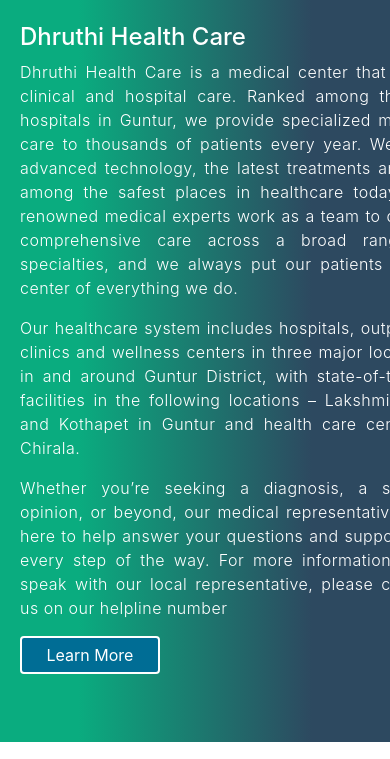
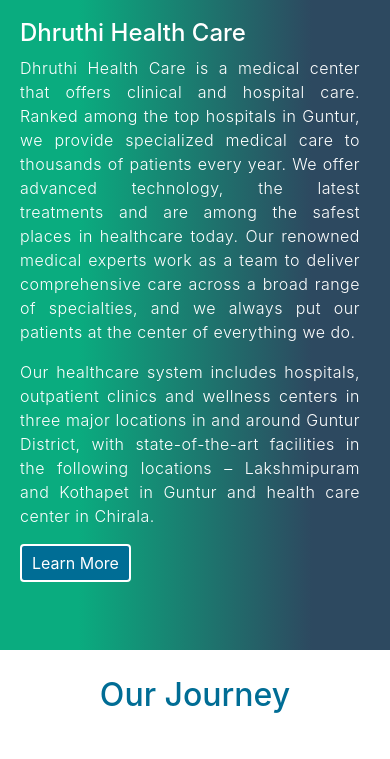
Before and after one commit to DT7Solutions/dhruthi-hospitals-2, a Django app: page / in a window 390 px wide. Shown: the part 1603-2362 px from the top of the page. Run offline with Django 4.2, Linux system fonts and the light colour scheme; data comes from the database, SQL or seed files in the repository; some libraries are stand-ins or nearby versions.

Commit message:
fixed all issues

```diff
--- a/dhruthi/static/css/dhruthi.css
+++ b/dhruthi/static/css/dhruthi.css
@@ -97,9 +97,6 @@
     width: 45rem !important;
     background:linear-gradient(0deg, rgba(189, 171, 181, 0.3), #0eaa7e),url(../images//dh-images/Untitled-design-11.webp);
 }
-.about-section{
-    background-color:#0aac7f !important;
-}
 .meet-our-doctor{
     padding: 10px;
 
@@ -116,7 +113,7 @@
 
 /*--about--*/
 .about-section{
-    /* background-color: #00a97a; */
+    background-color:#0aac7f !important;
     background-image: linear-gradient(to right, rgba(196, 38, 17, 0) 20%,rgb(45,73,96) 80% );
     padding:20px;
     margin-top: -48px;
@@ -134,12 +131,26 @@
     border-radius:10px;
     color: #ffff;
   }
-  .about-img{
-    width:600px;
-    height:480px;
+  /* .about-img{
+    align-items: center;
     border-radius: 6px;
-    /* margin-top: -15px !important; */
-  }
+
+  } */
+.ab-img {
+  width: 100%;
+
+  height:auto;
+}
+.ab-img img{
+  border-radius: 6px;
+  overflow: hidden;
+}
+
+
+.ab-content {
+  padding-right: 10px !important;
+}
+
   .about-text p{
     font-size: 16px;
     text-align: justify;
@@ -230,13 +241,13 @@
    .doctor-one{
     border-radius: 20px;
     width:350px;
-    height:350px;
+    height:360px;
     /* filter: drop-shadow(0 20px 15px  rgb(86, 87, 88)); */
    }
    .doctor-two{
     border-radius: 20px;
     width:350px;
-    height:350px;
+    height:360px;
 
    }
 
@@ -360,7 +371,7 @@
         margin-left: -0.625rem; } */
 
 
-        /*--map-container--*/
+/*--map-container--*/
         .maps-container{
             display: flex;
             flex-direction: column;
@@ -793,7 +804,7 @@
   font-size: 22px !important;
 }
 .link1,.link2{
-  border-right: 1px solid rgb(117, 117, 117) !important;
+  /* border-right: 1px solid rgb(117, 117, 117); */
   padding: 4px !important;
 }
 .link1 a{
--- a/dhruthi/static/css/responces.css
+++ b/dhruthi/static/css/responces.css
@@ -1,3 +1,5 @@
+
+
 
 
 @media screen and (max-width: 945px)  {
--- a/dhruthi/static/css/templatemo-medic-care.css
+++ b/dhruthi/static/css/templatemo-medic-care.css
@@ -959,10 +959,12 @@
   }
 }
 
-@media screen and (max-width: 480px) {
-  .heroText {
+
+/* @media screen and (max-width: 900px) and (min-width: 600px)  */
+@media screen and (min-width: 320px) and (max-width: 480px) {
+  /* .heroText {
     padding: 1rem;
-  }
+  } */
 
   .heroLinks .custom-link {
     font-size: 12px;
@@ -981,8 +983,133 @@
     overflow-x: hidden;
 
   }
+  /* enquery-text */
+  .enquery-section{
+    min-height: 650px !important;
+
+  }
+    .link-text i{
+      display: none;
+
+    }
+    .enquery-social-link h3{
+      font-size: medium;
+    }
+    .enquery-social-link .bi-facebook {
+      font-size: 30px !important;
+    }
+    .enquery-social-link .bi-twitter {
+      font-size: 30px !important;
+    }
+    .enquery-social-link .bi-instagram {
+      font-size: 30px !important;
+    }
+    .enquery-social-link .bi-youtube {
+      font-size: 30px !important;
+    }
+    /* .ab-img img{
+      min-width:400px !important;
+      height:380px !important;
+      border-radius: 6px;
+    } */
+    .timeline-icon {
+      /* display: none !important; */
+      overflow: hidden;
+    }
+
+    .timeline-content {
+      margin-left: auto;
+    }
+    /* .timeline-icons{
+        display:  !important;
+    } */
+    .timeline-content{
+      margin-right: 25px !important;
+      width: 100% !important;
+    }
+    img.timeline-card{
+      max-width:200px;
+      max-height:180px;
+
+     }
+     .btn-test{
+      width:auto !important;
+      padding-left: 10px;
+      padding-right: 10px;
+      height: 38px;
+    }
+    .timeline-content h2{
+      font-size: large;
+      font-weight: 600;
+    }
+    .doctor-one {
+      padding-left: 20px;
+      padding-right: 20px;
+      border-radius: 10% !important ;
+    }
+    .doctor-two {
+      padding-left: 20px;
+      padding-right: 20px;
+      border-radius: 10% !important ;
+    }
+    .row-text h2{
+      font-size: 1.2rem;
+    }
+    .row-text p{
+         word-spacing: -4.5px !important;
+
+    }
+    .team-section .card{
+      margin-left: -8px !important;
+      /* margin-left: -10px !important;
+      padding: 25px !important;
+      width: 15rem ; */
+
+    }
+    .ftco-faqs .myaccordion .btn {
+      width: 100% !important;
+      font-size: small!important;
+    }
+    .ftco-faqs .myaccordion .question{
+      font-size: small !important;
+    }
+    .column2 {
+           margin-top: -90px !important;
+    }
+
 
 }
+/* tablet */
+@media screen and (min-width: 481px) and (max-width: 768px) {
+  html,body {
+    margin: 0;
+    padding: 0;
+    overflow-x: hidden;
+
+  }
+}
+
+/* small laptop screen */
+@media screen and (min-width: 769px) and (max-width: 1024px) {
+  html,body {
+    margin: 0;
+    padding: 0;
+    overflow-x: hidden;
+
+  }
+  .owl-award-slider .owl-carousel   {
+    display: block !important;
+  }
+
+  .carousel-img img{
+   display: block  !important;
+  }
+
+
+}
+
+
+
 
 @media screen and (max-width: 360px) {
   .featured-number {
@@ -992,6 +1119,7 @@
   .featured-circle {
     width: 235px;
     height: 235px;
+
   }
 
   .reviews-image {
--- a/dhruthi/static/js/custom.js
+++ b/dhruthi/static/js/custom.js
@@ -85,7 +85,7 @@
             items:1
         },
         1000:{
-            items:1
+            items:5
         }
     }
 })
--- a/dhruthi/templates/uifiles/index.html
+++ b/dhruthi/templates/uifiles/index.html
@@ -75,22 +75,24 @@
 
     <section class="enquery-section" id="branchs-card">
       <div class="container pb-5 ">
-        <div class="col-sm-12 col-lg-12 enquery-text ">
-          <h3 class="mb-3">For Appointments</h3>
+        <div class="row">
+          <div class="col-sm-12 col-lg-12 enquery-text">
+            <h3 class="mb-3 mt-3">For Appointments</h3>
             <hr class="hr-line">
           </div>
+        </div>
           <div class="row enquery-info">
-          <div class="col-md-4">
+            <div class="col-sm-12 col-md-4">
                 <h3><i class="bi bi-phone"></i></h3>
                 <h3><a href="tel:9858 190 190">9858 190 190</a></h3>
                 <h3><a href="tel:0863 2352354">0863 2352354</a></h3>
             </div>
-          <div class="col-md-4">
+            <div class="col-sm-12 col-md-4">
                 <h3><i class="bi bi-telephone"></i></h3>
                 <h3><a href="tel:9348 235 235">9348 235 235</a></h3>
                 <h3><a href="tel:0863 2212354">0863 2212354</a></h3>
             </div>
-          <div class="col-md-4">
+            <div class="col-sm-12 col-md-4">
                 <h3><i class="bi bi-headset"></i></h3>
                 <h3>Toll Free No</h3>
                 <h3><a href="tel:1800 123 6896">1800 123 6896</a></h3>
@@ -112,11 +114,11 @@
             </div>
           </div>
         </div>
-        <div class="enquery-social-link mt-5 ">
+        <div class="enquery-social-link mt-3">
           <div>
             <h3>Follow Us On </h3>
           </div>
-          <div class="fb-account">
+          <div>
             <a href="https://www.facebook.com/dhruthihospital/"><i class="bi bi-facebook"></i></a>
           </div>
           <div>
@@ -140,15 +142,20 @@
     <!-- about us ===================================================================== -->
     <section class="about-section">
       <h2 class="text-center" style="color: #ffff; margin-bottom: 40px; margin-top:20px;">About</h2>
-      <div class=" about-container mb-5">
-        <div class="row no-gutters gap-0">
-          <div class="col-sm-12  col-lg-6 about-image d-flex justify-content-center align-items-center wow "
-            data-wow-delay="0.7s" data-aos="fade-right" data-wow-delay="0.6s">
-            <img src="{% static 'images/dh-images/dhruthi-hosptials-about-image-600x480.png' %}" class="about-img " />
+      <div class=" container px-0  mb-5">
+        <div class="row d-flex justify-content-center align-items-center flex-wrap-wrap">
+          <div class="col-sm-12 col-md-6 col-lg-6 about-image d-flex justify-content-center align-items-center"
+           data-aos="fade-right" data-wow-delay="0.6s" >
+
+            <div  class="ab-img d-flex justify-content-center align-items-center">
+              <img src="{% static 'images/dh-images/dhruthi-hosptials-about-image-600x480.png' %}" class="about-img" />
             </div>
-          <div class="col-sm-12  col-lg-6  about-text wow mt-3" data-wow-delay="0.1s" data-aos="fade-left"
+
+          </div>
+          <div class="col-sm-12  col-md-6 col-lg-6  about-text wow mt-3" data-wow-delay="0.1s" data-aos="fade-left"
             data-wow-delay="0.6s">
-            <h4 class="mt-1" style="color:#ffff">Dhruthi Health Care </h4>
+            <div class="ab-content">
+              <h4 class="pt-0" style="color:#ffff">Dhruthi Health Care </h4>
               <p style="color:#ffff; font-weight: 350;">Dhruthi Health Care is a medical center that offers clinical and
                 hospital care. Ranked among the top hospitals in Guntur, we provide specialized medical care to thousands
                 of patients every year.
@@ -161,14 +168,12 @@
                 in and around Guntur District, with state-of-the-art facilities in the following locations – Lakshmipuram
                 and Kothapet in Guntur and health care center in Chirala.
               </p>
-            <p style="color:#ffff; font-weight: 350;">
-              Whether you’re seeking a diagnosis, a second opinion, or beyond, our medical representatives are here to
-              help answer your questions and support you every step of the way. For more information or to speak with
-              our local representative, please contact us on our helpline number
-            </p>
               <button type="button" class="btn-test  text-center" style="border:2px solid #fff;"> <a
                   href="https://dhruthihospital.com/about-dhruthi-hospital/"
-                style=" color:white; text-decoration:none">Learn More</a></button>
+                  style=" color:white; text-decoration:none">Learn More</a>
+                </button>
+            </div>
+
           </div>
         </div>
       </div>
@@ -197,7 +202,7 @@
         <div class="row">
           <div class="timeline">
             <div class="row g-0 justify-content-end justify-content-md-around align-items-start timeline-nodes">
-              <div class="col-9 col-md-5 me-md-4 me-lg-0 order-3 order-md-1 timeline-content bg-white shadow-lg  wow "
+              <div class="col-9  col-md-5 me-md-4 me-lg-0 order-3 order-md-1 timeline-content bg-white shadow-lg"
                 data-aos="fade-left" data-wow-delay="0.6s">
                 <img src="{% static 'images/dh-images/dhruthi-hospital-timeline-card-399x190.png' %}"
                   class="timeline-card" />
@@ -210,7 +215,7 @@
                   <a href="https://www.dhruthiclinics.com/"><button class="btn-test ">More info</button></a>
                 </div>
               </div>
-              <div class="col-3 col-sm-1 order-1 timeline-icons text-md-center">
+              <div class="col-3  col-sm-1 order-1 timeline-icons text-md-center">
                 <i class="bi bi-calendar-check timeline-icon"></i>
               </div>
 
@@ -276,7 +281,7 @@
                 <img src="{% static 'images/dh-images/dhruthi-hospital-timeline-card-399x190.png' %}"
                   class="timeline-card" />
 
-                <h2 class="mt-3">Ram Mandir Road</h2>
+                <h2 class="mt-3">RamMandir Road</h2>
                 <h5 class="mb-3 pb-0" style="color:#006d95 ;font-weight:400;">Inkollu</h5>
                 <div class="loaction-view mt-2">
 
@@ -304,14 +309,13 @@
       <h2 class="text-center mb-5  mt-5" style="color:#006d95;">Meet Ur Doctors</h2>
       <div class="container-fluid  wow" data-wow-delay="0.6s">
         <div class="row mb-5  meet-row px-5">
-          <div class="col-sm-12  col-lg-7  row-text order-1 order-sm-2 order-2  order-col-2 order-lg-1 order-md-2"
+          <div class="col-sm-12 col-md-7 col-lg-7  row-text order-1 order-sm-2 order-2  order-col-2 order-lg-1 order-md-2"
             data-aos="fade-left" data-aos-duration="1000"
-            style="display: flex;flex-direction:column;justify-content: center;">
+            style="display: flex; flex-direction:column;justify-content: center;">
             <h2> Dr.RevuriHariKrishna</h2>
-            <span class="deg-sign mb-2">M.D (General Medicine)</span>
-            <p class="doc1">Dr. Revuri Hari Krishna is an extremely committed and passionate doctor in General Medicine.
-              After
-              completing post graduation and MD (internal medicine), he started his career as a faculty in NRI
+            <span class="deg-sign mb-2">M.D(GeneralMedicine)</span>
+            <p class="doc1">Dr.Revuri Hari Krishna is an extremely committed and passionate doctor in General Medicine.
+              After completing post graduation and MD (internal medicine), he started his career as a faculty in NRI
               medical college. He is proficient in evaluating and treating infectious as well as chronic issues
               such as hypertension, diabetes and thyroid abnormalities. He is one of the best general medicine
               doctors in Guntur, India and he is an active participant in various national and international
@@ -320,7 +324,7 @@
           </div>
 
 
-          <div class="col-sm-12  col-lg-5 mb-sm-2 order-1 order-sm-1 order-1  order-lg-2 order-md-1"
+          <div class="col-sm-12 col-md-5 col-lg-5 mb-sm-2 order-1 order-sm-1 order-1  order-lg-2 order-md-1"
             data-aos="fade-right" data-aos-duration="1000">
             <div class="d-flex justify-content-center align-items-center">
               <img src="{% static 'images/dh-images/dhruthi-hospital-meet-our-doctors-500x500.jpg' %}"
@@ -341,23 +345,8 @@
           <div class="col-sm-12 col-lg-7  row-text  col-lg-6" data-aos="fade-left" data-aos-duration="1000"
             style="display: flex;flex-direction:column;justify-content: center;">
             <h2 class="">Dr.LakshmiNimmaraju</h2>
-            <span class="mb-2 deg-sign">M.D (General Medicine)</span>
-            <p class="meet-text">Dr. Lakshmi Nimmaraju has special
-              care for Dental Implant treatments. She did her BDS from SIBAR Institute of dental sciences, Guntur
-              in 2006.
-              She completed her MDS from SIBAR Institute of dental sciences, Dr. NTR University of Health
-              Sciences, Guntur
-              in 2012. She presented paper at 15th IOS PG Students convention at Manali in Himachal Pradesh, March
-              2011.
-              She also presented paper at 3rd AP state Inter Collegiate PG Academic Excellence Program held on
-              March 2011
-              at CKS Theja Institute of Dental Science Tirupathi in AP. She ensures that her patients have a full
-              range of
-              latest options available in her specialization. She handles the most complicated cases with utmost
-              ease and
-              stands as best dental doctor in Guntur, AP. She has started Dhruthi Clinics Which is One of the Best
-              Dental
-              Hospital in Guntur Offers all types of Dental Treatments through out Andhra Pradesh.</p>
+            <span class="mb-2 deg-sign">M.D(GeneralMedicine)</span>
+            <p class="meet-text">Dr. Lakshmi Nimmaraju has special care for Dental Implant treatments. She did her BDS from SIBAR Institute of dental sciences, Guntur in 2006. She completed her MDS from SIBAR Institute of dental sciences, Dr. NTR University of Health Sciences, Guntur in 2012. She presented paper at 15th IOS PG Students convention at Manali in Himachal Pradesh, March 2011. She also presented paper at 3rd AP state Inter Collegiate PG Academic Excellence Program held on March 2011 at CKS Theja Institute of Dental Science Tirupathi in AP. She ensures that her patients have a full range of latest options available in her specialization. She handles the most complicated cases with utmost ease and stands as best dental doctor in Guntur, AP. She has started Dhruthi Clinics Which is One of the Best Dental Hospital in Guntur Offers all types of Dental Treatments through out Andhra Pradesh.</p>
             <button type="button" class="btn-test" data-toggle="modal" data-target="#myModal">Know More</button>
           </div>
 
@@ -366,7 +355,7 @@
       <!-- Modal1 -->
       <div id="myModal" class="modal fade" role="dialog">
         <div class="modal-dialog modal-lg">
-          <div class="modal-content" style=" width:850px !important; color:rgb(255, 250, 250) !important;">
+          <div class="modal-content">
             <div class="modal-header">
               <h4 class="modal-title">Dr. Lakshmi Nimmaraju</h4>
               <button type="button" class="close" data-dismiss="modal">&times;</button>
@@ -400,12 +389,11 @@
         </div>
       </div>
       <!-- Modal-1 -->
-
+      <!-- style="background-color: rgb(255, 250, 250) !important; width:850px !important; color:rgb(253, 252, 252) !important;" -->
       <!-- Modal2 -->
       <div id="doctor" class="modal fade" role="dialog">
         <div class="modal-dialog modal-lg">
-          <div class="modal-content"
-            style="background-color: rgb(255, 250, 250) !important; width:850px !important; color:rgb(253, 252, 252) !important;">
+          <div class="modal-content">
             <div class="modal-header">
               <h4 class="modal-title">Dr. Revuri Hari Krishna</h4>
               <button type="button" class="close" data-dismiss="modal">&times;</button>
@@ -812,7 +800,7 @@
 
     <!-- =========================================== award-section ========================================= -->
     <section class="award-section">
-      <div class="row d">
+      <div class="row d-flex align-items-center justify-conten-center ">
         <div class="col-sm-12  col-lg-5">
           <div class="owl-carousel  owl-award-slider carousel-img col-img mt-3 mx-5">
             <div class="item"><img
@@ -842,7 +830,8 @@
           <h2 class="text-center mb-lg-5 mb-4  mt-5  " style="color:#006d95;">Our Team Is Our Strength. </h2>
 
           <div class="col-sm-12 col-md-3 team-doctors" data-aos="fade-up" data-aos-duration="1000">
-            <div class="card shadow-lg  bg-white rounded " style="width: 15rem;">
+
+              <div class="card shadow-lg  bg-white rounded " >
                 <img src="{% static 'images/dh-images/dhruthi-hospital-meet-300x300.png' %}" class="doc-img" alt="...">
                 <div class="card-body">
                   <h5 class="card-title mt-2">Staf Name</h5>
@@ -850,7 +839,7 @@
               </div>
             </div>
             <div class="col-sm-12 col-md-3 team-doctors" data-aos="fade-up" data-aos-duration="2000">
-            <div class="card shadow-lg  bg-white rounded" style="width: 15rem;">
+              <div class="card shadow-lg  bg-white rounded" >
                 <img src="{% static 'images/dh-images/dhruthi-hospital-meet-our-doctors-two-300x300.png' %}"
                   class="doc-img" alt="...">
                 <div class="card-body">
@@ -859,7 +848,7 @@
               </div>
             </div>
             <div class="col-sm-12 col-md-3 team-doctors" data-aos="fade-up" data-aos-duration="3000">
-            <div class="card shadow-lg  bg-white rounded" style="width: 15rem;">
+              <div class="card shadow-lg  bg-white rounded" >
                 <img src="{% static 'images/dh-images/dhruthi-hospital-meet-300x300.png' %}" class="doc-img" alt="...">
                 <div class="card-body">
                   <h5 class="card-title mt-2">Staf Name</h5>
@@ -867,7 +856,7 @@
               </div>
             </div>
             <div class="col-sm-12 col-md-3 team-doctors" data-aos="fade-up" data-aos-duration="4000">
-            <div class="card shadow-lg  bg-white rounded" style="width: 15rem;">
+              <div class="card shadow-lg  bg-white rounded">
                 <img src="{% static 'images/dh-images/dhruthi-hospital-meet-our-doctors-two-300x300.png' %}"
                   class="doc-img" alt="...">
                 <div class="card-body">
```
Lines whose indentation alone changed are shown as unchanged.
